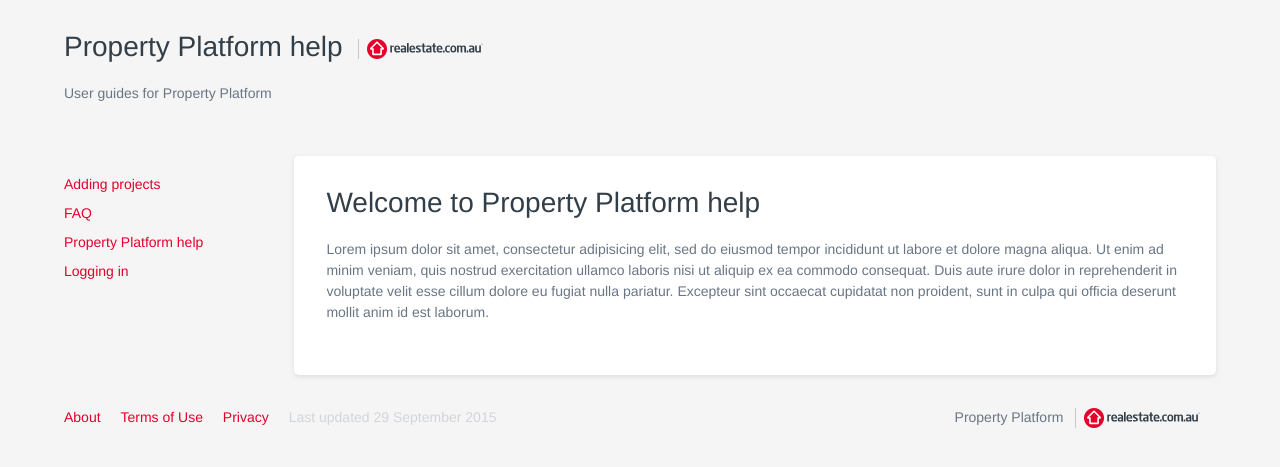
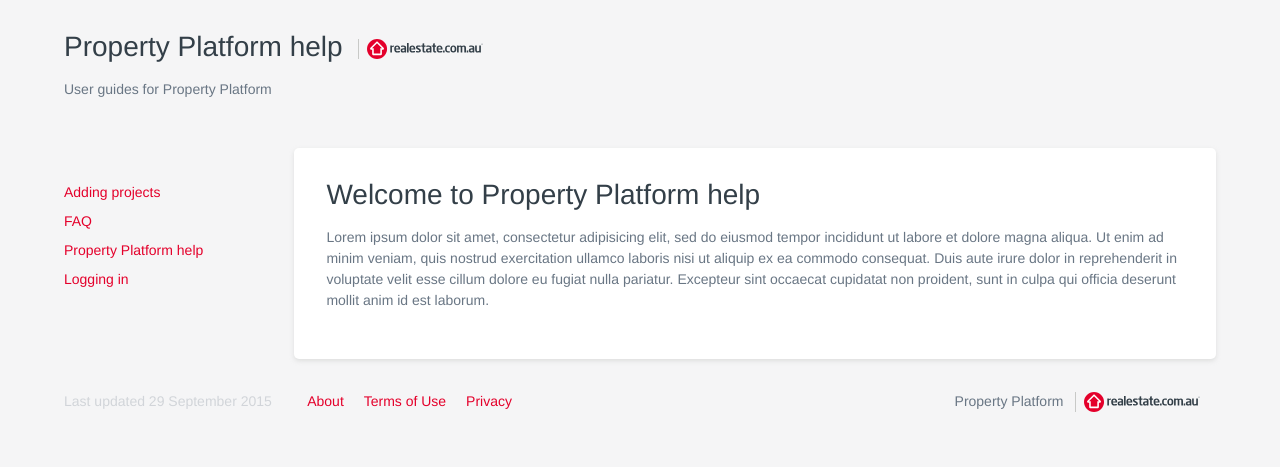
Before and after one commit to property-platform/property-platform.github.io, a Jekyll site: the page built from index.md, in a window 1280 px wide. Shown: the top 467 px of the page. Built offline with Jekyll 4.4.1, drawn with Linux system fonts in a browser that asks for light colours; some web fonts are replaced.

Commit message:
releative units
and align the menu to main

```diff
--- a/_layouts/default.html
+++ b/_layouts/default.html
@@ -15,17 +15,19 @@
   <body>
 
     <header class="wrapper">
-      <h1 class="rea-logo">
-        <a href="/">
-          Property Platform help
-          <img height="20px" src="/images/realestate.com.au.svg" alt="Realestate.com.au">
-        </a>
-      </h1>
+      <div class="rea-logo">
+        <h1>
+          <a href="/">
+            Property Platform help
+            <img height="20px" src="/images/realestate.com.au.svg" alt="Realestate.com.au">
+          </a>
+        </h1>
       <p>User guides for Property Platform</p>
+      <div>
     </header>
 
-    <div class="wrapper flex-container">
-      <menu>
+    <div class="wrapper">
+      <menu class="side">
         <ul>
           {% for page in site.pages %}
             <li><a href="{{ page.url }}">{{ page.title }}</a></li>
@@ -36,12 +38,13 @@
         {{ content }}
       </main>
     </div>
-    <footer>
-      <ul class="list-unstyled">
+
+    <footer class="wrapper">
+      <div id="last-updated" class="side">Last updated {{ site.time | date_to_long_string }}</div>
+      <ul id="alt-links" class="flex-main">
         <li><a href="https://about.realestate.com.au/" target="_blank" title="About Us">About</a></li>
         <li><a href="https://propertyplatform.realestate.com.au/pages/terms" target="_blank" title="Terms of Use">Terms of Use</a></li>
         <li><a href="https://about.realestate.com.au/privacy/" target="_blank" title="Privacy Policy">Privacy</a></li>
-        <li id="last-updated">Last updated {{ site.time | date_to_long_string }}</li>
         <li class="rea-logo"><a href="https://propertyplatform.realestate.com.au">Property Platform <img height="20px" src="/images/realestate.com.au.svg" alt="Realestate.com.au"></a></li>
       </ul>
 
--- a/_sass/layout.scss
+++ b/_sass/layout.scss
@@ -3,17 +3,25 @@
   max-width: 1400px;
   margin:0 auto;
   padding-top: 2rem;
-}
-
-.flex-container {
   display: flex;
 }
 
-menu {
+main, .flex-main {
+  flex: 4;
+}
+
+.side {
   flex: 1;
   max-width: 300px;
   padding-right: 1rem;
   padding-left: 0;
+
+}
+
+menu {
+  &.side {
+    padding-top: 1rem;
+  }
 
   ul, li {
     list-style:none;
@@ -28,7 +36,6 @@
 }
 
 main {
-  flex: 4;
   background-color: $white;
   padding: 2rem;
   border-radius: 5px;
--- a/_sass/reset.scss
+++ b/_sass/reset.scss
@@ -1,21 +1,21 @@
 body {
   padding: 0;
   margin: 0;
-  font:14px/1.5 $font-default;
+  font: 14px/1.5 $font-default;
   font-weight: normal;
   color: $colour-text-default;
   background-color: $mega-light;
 }
 
 h1, h2, h3, h4, h5, h6 {
-  margin:0 0 20px;
+  margin:0 0 1rem;
   color: $bluestone;
   font-family: $font-medium;
   font-weight: normal;
 }
 
 p, ul, ol, table, pre, dl {
-  margin:0 0 20px;
+  margin:0 0 1rem;
 }
 
 h1, h2, h3 {
@@ -86,3 +86,7 @@
   height:1px;
   margin:0 0 20px;
 }
+
+video {
+  width: 100%;
+}
```
